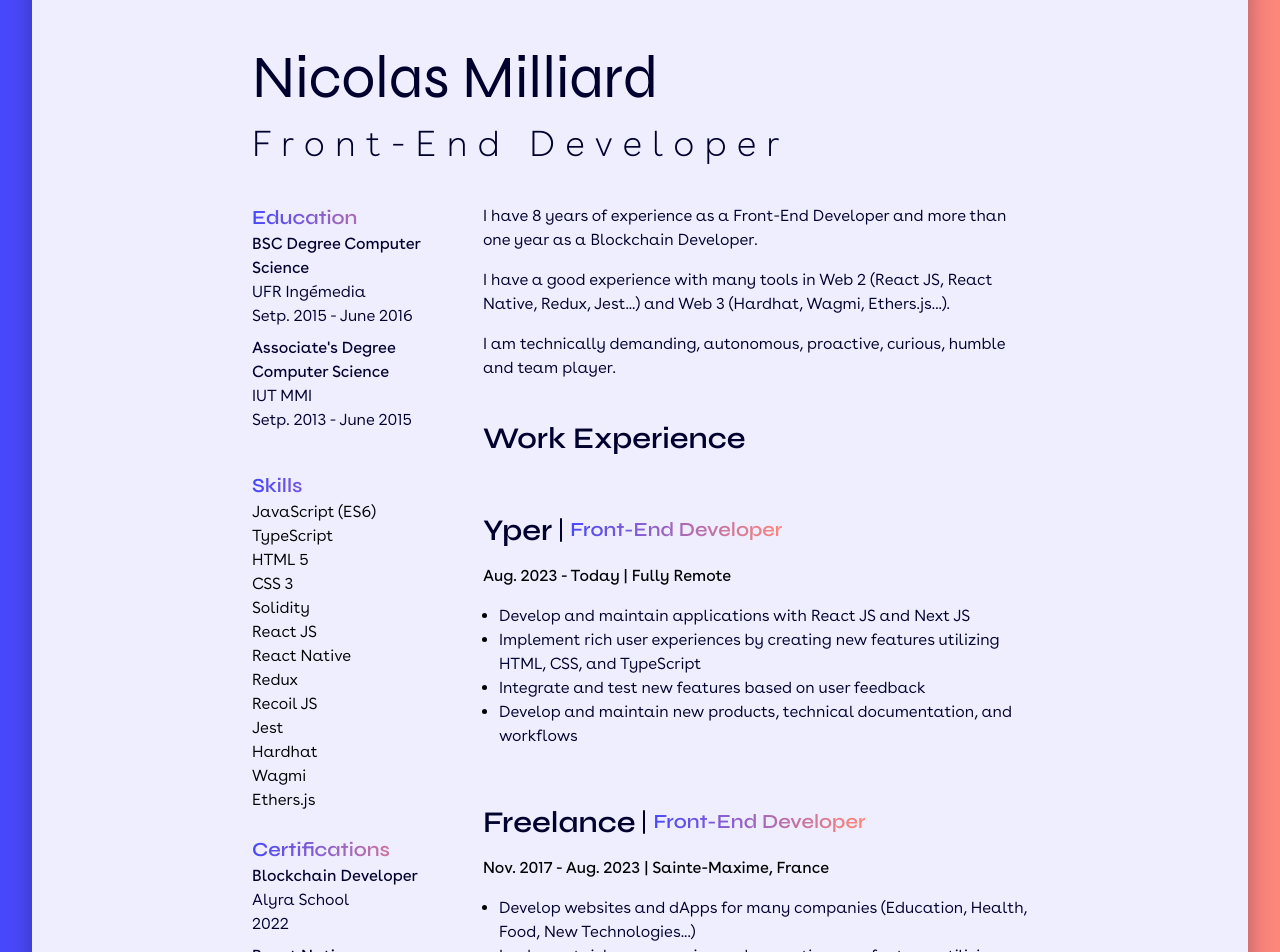
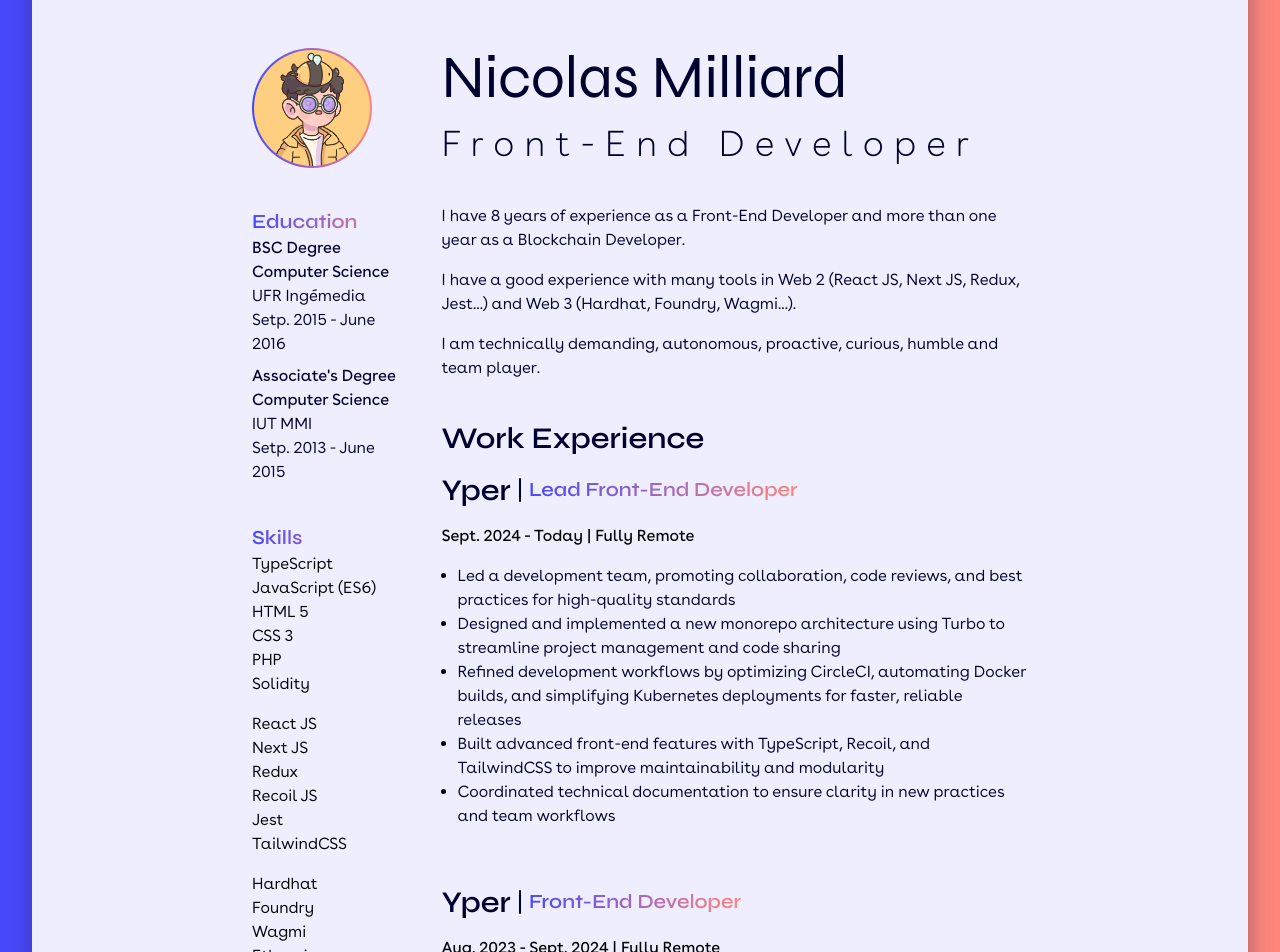
Before and after one commit to NicolasMilliard/portfolio2024, a Next.js app: page /resume in a window 1280 px wide. Shown: the part 240-1192 px from the top of the page. Built offline with nearby package versions, Linux system fonts and the light colour scheme.

Commit message:
Rework icons, texts and resume page

```diff
--- a/app/case-studies/kopo/page.tsx
+++ b/app/case-studies/kopo/page.tsx
@@ -1,4 +1,5 @@
 // Components
+import { githubLogo } from '@app/components/Icons';
 import { PrimaryLink, SocialLink } from '@app/components/Link';
 import { GradientParagraph, Paragraph } from '@app/components/Text';
 import { MainTitle, SectionTitle, Title } from '@app/components/Title';
@@ -10,8 +11,6 @@ export const metadata: Metadata = {
   title: 'Kopo | Nicolas Milliard',
   description: 'Kopo case study.',
 };
-
-const githubIcon = '/images/social/github-logo.svg';
 
 const Kopo = () => {
   return (
@@ -26,7 +25,7 @@ const Kopo = () => {
           <SocialLink
             href="https://github.com/NicolasMilliard/kopo"
             target="_blank"
-            icon={githubIcon}
+            icon={githubLogo}
           >
             Repository
           </SocialLink>
--- a/app/case-studies/smart-vote/page.tsx
+++ b/app/case-studies/smart-vote/page.tsx
@@ -1,4 +1,5 @@
 // Components
+import { githubLogo } from '@app/components/Icons';
 import { PrimaryLink, SocialLink } from '@app/components/Link';
 import { GradientParagraph, Paragraph } from '@app/components/Text';
 import { MainTitle, SectionTitle, Title } from '@app/components/Title';
@@ -11,8 +12,6 @@ export const metadata: Metadata = {
   title: 'SmartVote | Nicolas Milliard',
   description: 'SmartVote case study.',
 };
-
-const githubIcon = '/images/social/github-logo.svg';
 
 const SmartVote = () => {
   return (
@@ -27,7 +26,7 @@ const SmartVote = () => {
           <SocialLink
             href="https://github.com/NicolasMilliard/SmartVote"
             target="_blank"
-            icon={githubIcon}
+            icon={githubLogo}
           >
             Repository
           </SocialLink>
--- /dev/null
+++ b/app/components/Icons/index.ts
@@ -0,0 +1,5 @@
+const socialPath = '/images/social/';
+
+export const githubLogo = `${socialPath}github-logo.svg`;
+export const linkedinLogo = `${socialPath}linkedin-logo.svg`;
+export const npmjsLogo = `${socialPath}npmjs-logo.svg`;
--- a/app/containers/Footer/index.tsx
+++ b/app/containers/Footer/index.tsx
@@ -1,3 +1,4 @@
+import { githubLogo, linkedinLogo, npmjsLogo } from '@app/components/Icons';
 import { SocialLink } from '@app/components/Link';
 import Menu from '@app/components/Navbar/Menu';
 import Image from 'next/image';
@@ -6,17 +7,17 @@ const SocialLinks = [
   {
     name: 'GitHub',
     link: 'https://github.com/NicolasMilliard',
-    icon: '/images/social/github-logo.svg',
+    icon: githubLogo,
   },
   {
     name: 'LinkedIn',
     link: 'https://fr.linkedin.com/in/nicolas-milliard',
-    icon: '/images/social/linkedin-logo.svg',
+    icon: linkedinLogo,
   },
   {
     name: 'Npmjs',
     link: 'https://www.npmjs.com/~nicolasmilliard',
-    icon: '/images/social/npmjs-logo.svg',
+    icon: npmjsLogo,
   },
 ];
 
--- a/app/containers/Home/Experiences/ExperienceDetails.tsx
+++ b/app/containers/Home/Experiences/ExperienceDetails.tsx
@@ -3,15 +3,13 @@ import { Paragraph } from '@components/Text';
 import { GradientTitle } from '@components/Title';
 // Data
 import { experiences } from '@app/data/experiences';
-// Types
-import { ExperiencesList } from '@app/types/experiences';
 
-const ExperienceDetails = ({ activeTab }: { activeTab: ExperiencesList }) => {
+const ExperienceDetails = ({ activeTab }: { activeTab: string }) => {
   return (
     <div className="w-full">
       {experiences.map((experience) => (
         <div key={experience.id}>
-          {activeTab === experience.company && (
+          {activeTab === experience.id && (
             <>
               <div className="mb-4 flex flex-col items-start justify-between gap-5 md:flex-row">
                 <GradientTitle>{experience.job_title}</GradientTitle>
@@ -19,7 +17,7 @@ const ExperienceDetails = ({ activeTab }: { activeTab: ExperiencesList }) => {
                   {experience.start_date} - {experience.end_date}
                 </p>
               </div>
-              <ul className="list-disc">
+              <ul className="flex list-disc flex-col gap-2">
                 {experience.tasks.map((task, index) => (
                   <li key={index} className="ml-4">
                     <Paragraph>{task}</Paragraph>
--- a/app/containers/Home/Experiences/Tabs.tsx
+++ b/app/containers/Home/Experiences/Tabs.tsx
@@ -1,21 +1,21 @@
-// Types
-import { ExperiencesList } from '@app/types/experiences';
+// Data
+import { experiences } from '@app/data/experiences';
 
 interface TabsProps {
-  activeTab: ExperiencesList;
-  onTabChange: (tab: ExperiencesList) => void;
+  activeTab: string;
+  onTabChange: (tab: string) => void;
 }
 
 const Tabs = ({ activeTab, onTabChange }: TabsProps) => {
   return (
     <ul className="flex gap-4 overflow-x-scroll rounded-lg px-4 py-2 sm:overflow-x-visible lg:flex-col lg:gap-0">
-      {Object.values(ExperiencesList).map((experience) => (
-        <li key={experience}>
+      {experiences.map((experience) => (
+        <li key={experience.id}>
           <button
-            className={`border-b-2 border-ultramarine p-1 text-ultramarine duration-200 lg:border-b-0 lg:border-l-2 lg:py-2 lg:pl-2 ${activeTab === experience ? 'opacity-100' : 'opacity-20 hover:border-l-congo_pink hover:text-congo_pink hover:opacity-80'}`}
-            onClick={() => onTabChange(experience)}
+            className={`border-b-2 border-ultramarine p-1 text-ultramarine duration-200 lg:border-b-0 lg:border-l-2 lg:py-2 lg:pl-2 ${activeTab === experience.id ? 'opacity-100' : 'opacity-20 hover:border-l-congo_pink hover:text-congo_pink hover:opacity-80'}`}
+            onClick={() => onTabChange(experience.id)}
           >
-            {experience}
+            {experience.company}
           </button>
         </li>
       ))}
--- a/app/containers/Home/Experiences/index.tsx
+++ b/app/containers/Home/Experiences/index.tsx
@@ -5,17 +5,15 @@ import { useEffect, useRef, useState } from 'react';
 import { SectionTitle } from '@components/Title';
 import ExperienceDetails from './ExperienceDetails';
 import Tabs from './Tabs';
-// Types
-import { ExperiencesList } from '@app/types/experiences';
+
+const defaultTab = 'yper_lead_front_end_developer';
 
 const Experiences = () => {
   const [height, setHeight] = useState<number>(0);
-  const [activeTab, setActiveTab] = useState<ExperiencesList>(
-    ExperiencesList.yper,
-  );
+  const [activeTab, setActiveTab] = useState<string>(defaultTab);
   const sectionRef = useRef<HTMLDivElement>(null);
 
-  const handleTabChange = (tab: ExperiencesList) => {
+  const handleTabChange = (tab: string) => {
     setActiveTab(tab);
   };
 
--- a/app/containers/Home/Introduction/index.tsx
+++ b/app/containers/Home/Introduction/index.tsx
@@ -25,7 +25,7 @@ const Introduction = () => {
           I&apos;m an 8+ years experienced Front-End Developer.
         </Paragraph>
         <Paragraph>
-          I usually work with React JS and React Native in TypeScript.
+          I usually work with React JS and Next JS in TypeScript.
         </Paragraph>
       </div>
     </section>
--- a/app/containers/Resume/Quote.tsx
+++ b/app/containers/Resume/Quote.tsx
@@ -8,8 +8,8 @@ const Quote = () => {
         year as a Blockchain Developer.
       </Paragraph>
       <Paragraph>
-        I have a good experience with many tools in Web 2 (React JS, React
-        Native, Redux, Jest...) and Web 3 (Hardhat, Wagmi, Ethers.js...).
+        I have a good experience with many tools in Web 2 (React JS, Next JS,
+        Redux, Jest...) and Web 3 (Hardhat, Foundry, Wagmi...).
       </Paragraph>
       <Paragraph>
         I am technically demanding, autonomous, proactive, curious, humble and
--- a/app/containers/Resume/Sidebar.tsx
+++ b/app/containers/Resume/Sidebar.tsx
@@ -1,9 +1,24 @@
 import { List, ListItem } from '@app/components/List';
 import { Paragraph } from '@app/components/Text';
-import { GradientTitle } from '@app/components/Title';
+import { GradientTitle, MainTitle, Title } from '@app/components/Title';
+import Image from 'next/image';
 
 const Sidebar = () => {
   return (
+    <div>
+      <div className="mb-10 h-30 w-30 rounded-full bg-gradient-to-r from-ultramarine to-congo_pink p-0.5">
+        <Image
+          src="/images/resume/boki.png"
+          width={120}
+          height={120}
+          alt=""
+          className="rounded-full"
+        />
+      </div>
+      <div className="mb-10 flex flex-col gap-4 md:hidden">
+        <MainTitle>Nicolas Milliard</MainTitle>
+        <Title isWidest={true}>Front-End Developer</Title>
+      </div>
       <div className="mb-10 hidden gap-6 xs:flex xs:flex-col lg:max-w-52">
         <div className="flex flex-col gap-8 sm:flex-row md:flex-col md:gap-10">
           <section>
@@ -29,25 +44,29 @@ const Sidebar = () => {
           </section>
           <section>
             <GradientTitle>Skills</GradientTitle>
-          <div className="flex gap-4 md:flex-col md:gap-0">
+            <div className="flex gap-4 md:flex-col">
               <List>
+                <ListItem>TypeScript</ListItem>
                 <ListItem>JavaScript (ES6)</ListItem>
-              <ListItem>TypeScript</ListItem>
                 <ListItem>HTML 5</ListItem>
                 <ListItem>CSS 3</ListItem>
+                <ListItem>PHP</ListItem>
                 <ListItem>Solidity</ListItem>
               </List>
               <List>
                 <ListItem>React JS</ListItem>
-              <ListItem>React Native</ListItem>
+                <ListItem>Next JS</ListItem>
                 <ListItem>Redux</ListItem>
                 <ListItem>Recoil JS</ListItem>
                 <ListItem>Jest</ListItem>
+                <ListItem>TailwindCSS</ListItem>
               </List>
               <List>
                 <ListItem>Hardhat</ListItem>
+                <ListItem>Foundry</ListItem>
                 <ListItem>Wagmi</ListItem>
                 <ListItem>Ethers.js</ListItem>
+                <ListItem>WalletConnect (Reown)</ListItem>
               </List>
             </div>
           </section>
@@ -56,6 +75,13 @@ const Sidebar = () => {
           <section>
             <GradientTitle>Certifications</GradientTitle>
             <div className="flex flex-col gap-2">
+              <Paragraph>
+                <span className="font-normal">Fundamentals of management</span>
+                <br />
+                Quasar
+                <br />
+                2024
+              </Paragraph>
               <Paragraph>
                 <span className="font-normal">Blockchain Developer</span>
                 <br />
@@ -79,6 +105,7 @@ const Sidebar = () => {
           </section>
         </div>
       </div>
+    </div>
   );
 };
 
--- a/app/data/experiences.ts
+++ b/app/data/experiences.ts
@@ -1,7 +1,52 @@
+import { ExperiencesList } from '@app/types/experiences';
+
 export const experiences = [
   {
-    id: '0',
-    company: 'DMD\u00A0France',
+    id: 'yper_lead_front_end_developer',
+    company: ExperiencesList.yper,
+    job_title: 'Lead Front-End Developer',
+    start_date: 'Sept. 2024',
+    end_date: 'Today',
+    location: 'Fully Remote',
+    tasks: [
+      'Led a development team, promoting collaboration, code reviews, and best practices for high-quality standards',
+      'Designed and implemented a new monorepo architecture using Turbo to streamline project management and code sharing',
+      'Refined development workflows by optimizing CircleCI, automating Docker builds, and simplifying Kubernetes deployments for faster, reliable releases',
+      'Built advanced front-end features with TypeScript, Recoil, and TailwindCSS to improve maintainability and modularity',
+      'Coordinated technical documentation to ensure clarity in new practices and team workflows',
+    ],
+  },
+  {
+    id: 'yper_front_end_developer',
+    company: ExperiencesList.yper,
+    job_title: 'Front-End Developer',
+    start_date: 'Aug. 2023',
+    end_date: 'Sept. 2024',
+    location: 'Fully Remote',
+    tasks: [
+      'Develop and maintain applications with React JS and Next JS',
+      'Implement rich user experiences by creating new features utilizing TypeScript, Recoil, TailwindCSS, and Styled Components',
+      'Integrate and test new features based on user feedback',
+      'Develop and maintain new products, technical documentation, and workflows',
+    ],
+  },
+  {
+    id: 'freelance_front_end_developer',
+    company: ExperiencesList.freelance,
+    job_title: 'Front-End Developer',
+    start_date: 'Nov. 2017',
+    end_date: 'Aug. 2023',
+    location: 'Sainte-Maxime, France',
+    tasks: [
+      'Develop websites and dApps for many companies (Education, Health, Food, New Technologies...)',
+      'Implement rich user experiences by creating new features utilizing HTML, CSS, JavaScript, and TypeScript',
+      'Integrate and test new features based on user feedback',
+      'Develop and maintain new products, technical documentation, and workflows',
+    ],
+  },
+  {
+    id: 'dmd_france_front_end_developer',
+    company: ExperiencesList.dmdFrance,
     job_title: 'Front-End Developer',
     start_date: 'July 2016',
     end_date: 'Nov. 2021',
@@ -15,32 +60,4 @@ export const experiences = [
       'Followed industry best practices, and learned 3 new technologies',
     ],
   },
-  {
-    id: '1',
-    company: 'Freelance',
-    job_title: 'Front-End Developer',
-    start_date: 'Nov. 2017',
-    end_date: 'Aug. 2023',
-    location: 'Sainte-Maxime, France',
-    tasks: [
-      'Develop websites and dApps for many companies (Education, Health, Food, New Technologies...)',
-      'Implement rich user experiences by creating new features utilizing HTML, CSS, JavaScript, and TypeScript',
-      'Integrate and test new features based on user feedback',
-      'Develop and maintain new products, technical documentation, and workflows',
-    ],
-  },
-  {
-    id: '2',
-    company: 'Yper',
-    job_title: 'Front-End Developer',
-    start_date: 'Aug. 2023',
-    end_date: 'Today',
-    location: 'Fully Remote',
-    tasks: [
-      'Develop and maintain applications with React JS and Next JS',
-      'Implement rich user experiences by creating new features utilizing HTML, CSS, and TypeScript',
-      'Integrate and test new features based on user feedback',
-      'Develop and maintain new products, technical documentation, and workflows',
-    ],
-  },
 ];
--- a/app/resume/page.tsx
+++ b/app/resume/page.tsx
@@ -13,23 +13,20 @@ export const metadata: Metadata = {
   description: 'My resume',
 };
 
-const newestToOldest = experiences.reverse();
-
 const Resume = () => {
   return (
     <div className="flex flex-col lg:px-20 xl:px-40">
-      <section className="mb-10 flex flex-col gap-4">
-        <MainTitle>Nicolas Milliard</MainTitle>
-        <Title isWidest={true}>Front-End Developer</Title>
-      </section>
       <div className="flex flex-col md:flex-row md:gap-10">
         <Sidebar />
         <div>
+          <div className="mb-10 hidden gap-4 md:flex md:flex-col">
+            <MainTitle>Nicolas Milliard</MainTitle>
+            <Title isWidest={true}>Front-End Developer</Title>
+          </div>
           <Quote />
           <section>
             <SubTitle>Work Experience</SubTitle>
-            <div className="mt-10">
-              {newestToOldest.map((experience) => (
+            {experiences.map((experience) => (
               <div key={experience.id} className="mb-10">
                 <>
                   <div className="mb-4 flex flex-col items-start justify-between">
@@ -55,7 +52,6 @@ const Resume = () => {
                 </>
               </div>
             ))}
-            </div>
           </section>
         </div>
       </div>
```
Also changed, not shown: public/images/resume/boki.png (added). Lines whose indentation alone changed are shown as unchanged.
